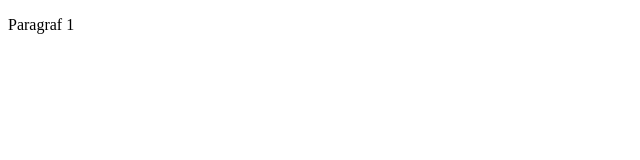
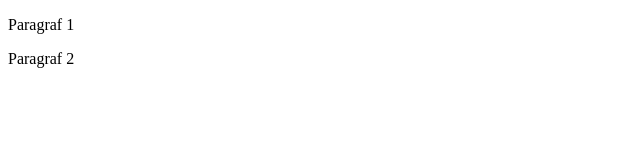
Before and after one commit to dagawas/gitjestgit, a plain HTML site: page pliki/index.html in a window 1280 px wide. Shown: the full height of the page, 0-640 px from the left. Drawn offline with Linux system fonts and the light colour scheme.

Commit message:
drugi paragraf

```diff
--- a/pliki/index.html
+++ b/pliki/index.html
@@ -12,6 +12,9 @@
     <p>
         Paragraf 1
     </p>
+    <p id class="2">
+        Paragraf 2
+    </p>
 </body>
 
 </html>
```
